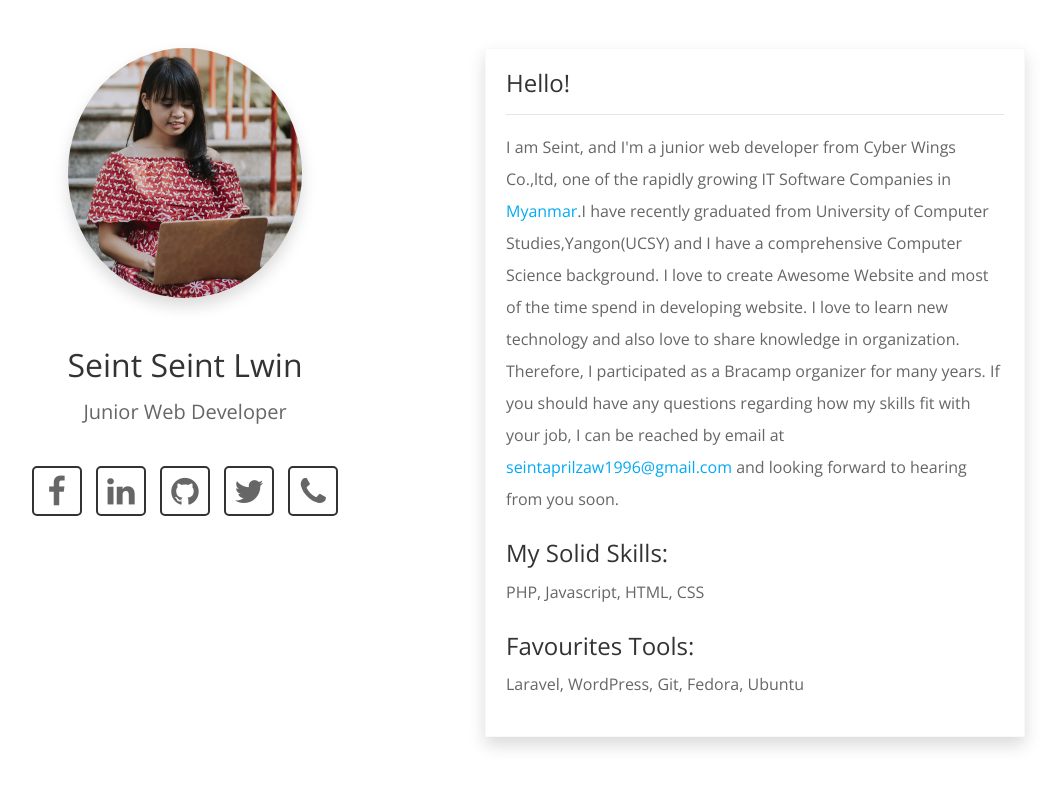
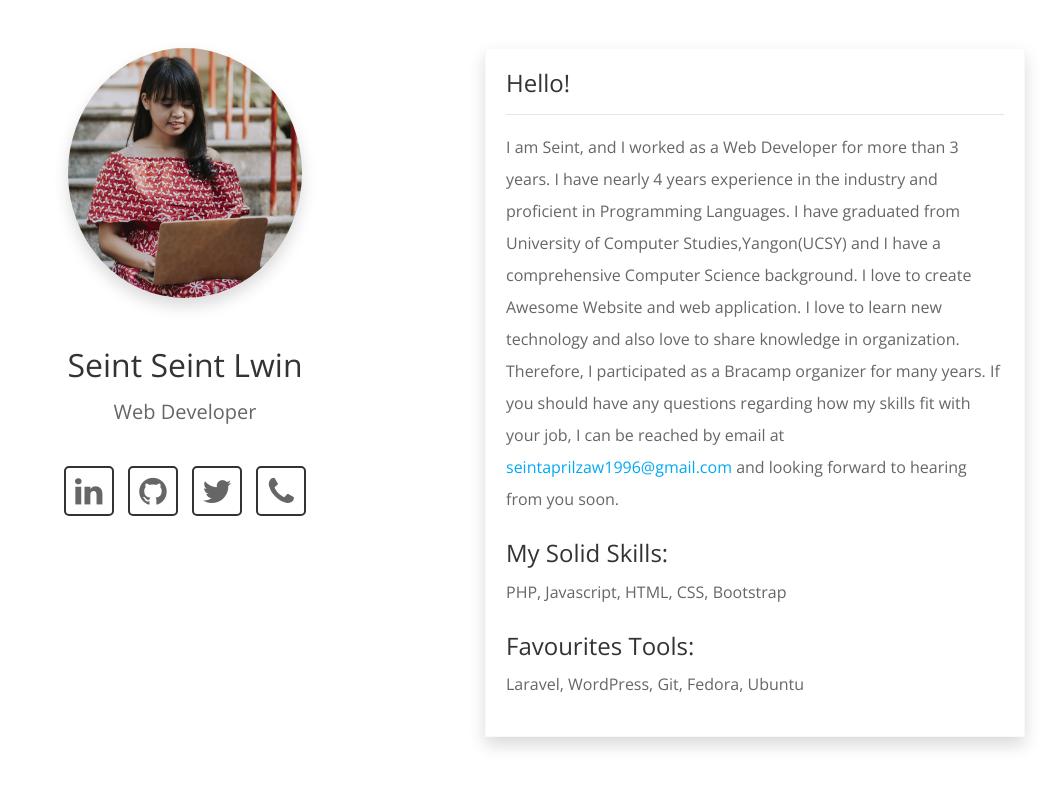
Before and after one commit to SeintApril/my-porfolio, a plain HTML site: page index.html in a window 1280 px wide. Shown: the whole page, without its empty margins (170-1230 px from the left). Drawn offline with nearby package versions, Linux system fonts and the light colour scheme.

Commit message:
make some changes in portfilio

```diff
--- a/index.html
+++ b/index.html
@@ -33,15 +33,14 @@
 
 				<div class="mt-5 wow fadeIn" data-wow-delay="0.2s">
 					<h2>Seint Seint Lwin</h2>
-					<p class="lead">Junior Web Developer</p>
+					<p class="lead">Web Developer</p>
 				</div>
 
 				<div class="social-icons wow fadeInUp">
-					<a target="_blank" href="https://www.facebook.com/seintaprilzaw"><i class="fa fa-facebook fa-3x"></i></a>
 					<a target="_blank" href="https://www.linkedin.com/in/seint-april-542408109/"><i class="fa fa-linkedin fa-3x"></i></a>
 					<a target="_blank" href="https://github.com/SeintApril"><i class="fa fa-github fa-3x"></i></a>
 					<a target="_blank" href="https://twitter.com/seintaprilzaw"><i class="fa fa-twitter fa-3x"></i></a>
-					<a href="tel: +959978787013"><i class="fa fa-phone fa-3x"></i></a>
+					<a href="tel: +66997300570"><i class="fa fa-phone fa-3x"></i></a>
 				</div>
 			</div>
 
@@ -52,13 +51,13 @@
 						<h4>Hello!</h4>
 						<hr>
 						<p>
-							I am <strong>Seint</strong>, and I'm a junior web developer from Cyber Wings Co.,ltd, one of the rapidly growing IT Software Companies in <a target="_blank" href="https://en.wikipedia.org/wiki/Myanmar">Myanmar</a>.I have recently graduated from University of Computer Studies,Yangon(UCSY) and I have a comprehensive Computer Science background. I love to create Awesome Website and most of the time spend in developing website. I love to learn new technology and also love to share knowledge in organization. Therefore, I participated as a Bracamp organizer for many years. If you should have any questions regarding how my skills fit with your job, I can be reached by email at <a href="mailto:seintaprilzaw1996@gmail.com">seintaprilzaw1996@gmail.com</a> and looking forward to hearing from you soon.
+							I am <strong>Seint</strong>, and I worked as a Web Developer for more than 3 years. I have nearly 4 years experience in the industry and proficient in Programming Languages. I have graduated from University of Computer Studies,Yangon(UCSY) and I have a comprehensive Computer Science background. I love to create Awesome Website and web application. I love to learn new technology and also love to share knowledge in organization. Therefore, I participated as a Bracamp organizer for many years. If you should have any questions regarding how my skills fit with your job, I can be reached by email at <a href="mailto:seintaprilzaw1996@gmail.com">seintaprilzaw1996@gmail.com</a> and looking forward to hearing from you soon.
 						</p>
 
 						<!-- Skills -->
 						<div class="skills mt-4">
 							<h4>My Solid Skills:</h4>
-							<p>PHP, Javascript, HTML, CSS </p>
+							<p>PHP, Javascript, HTML, CSS, Bootstrap </p>
 						</div>
 
 						<!-- Tools  -->
```
